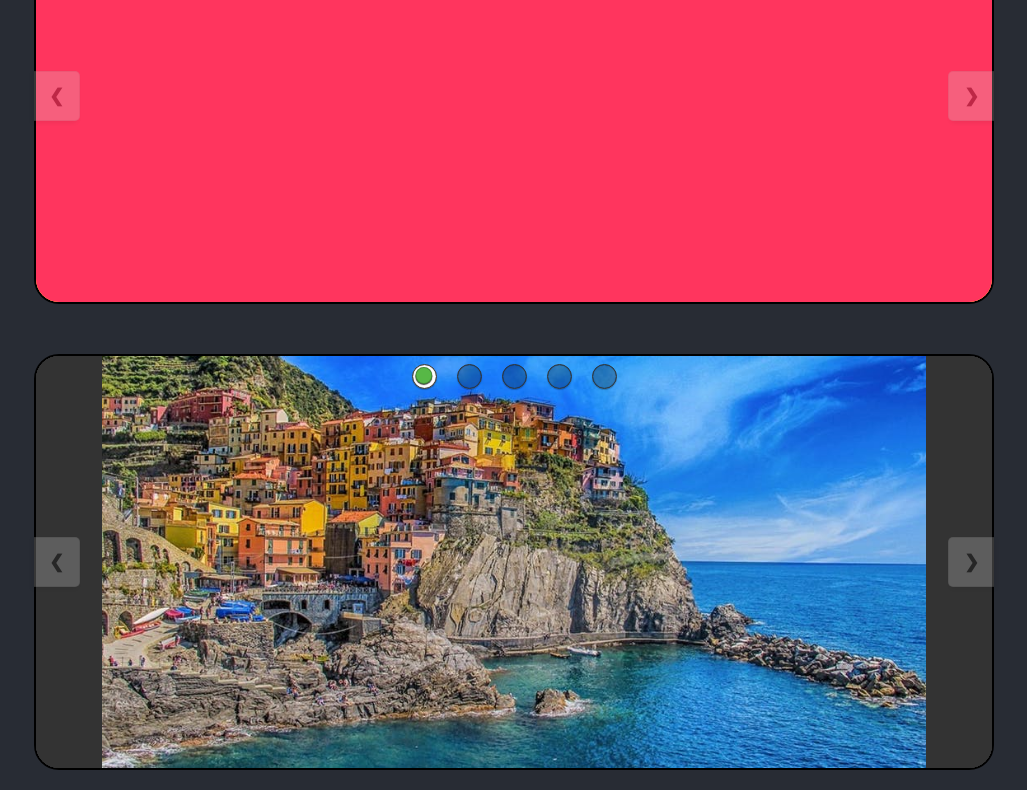
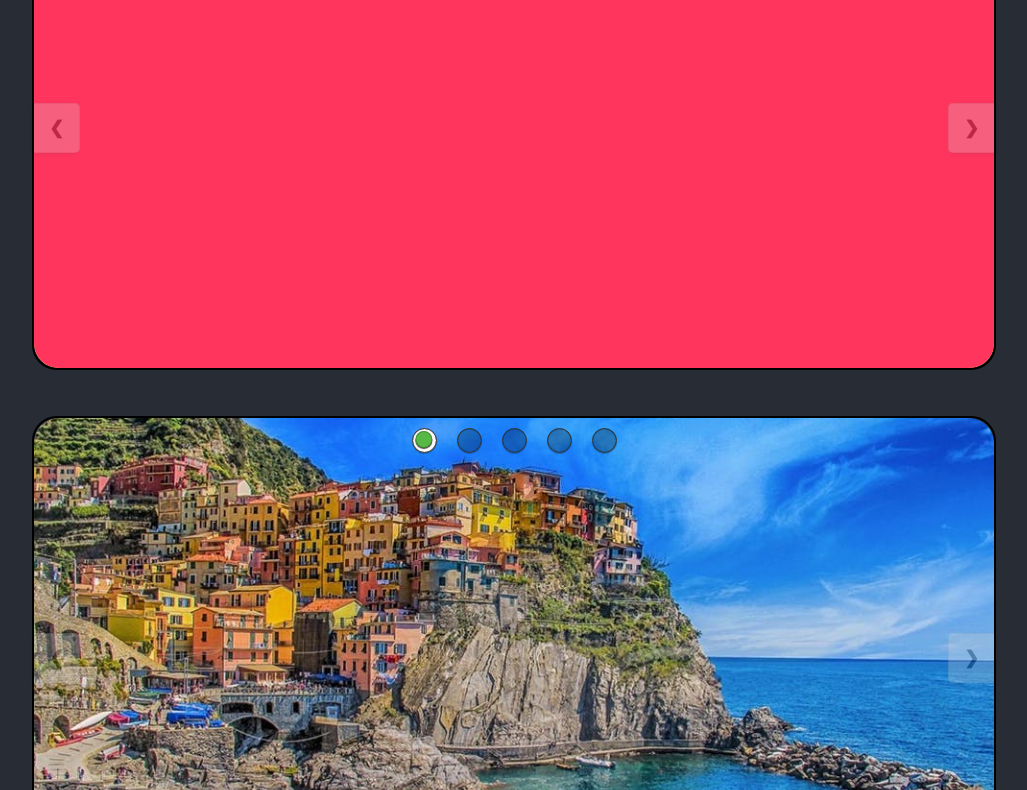
Before and after one commit to DavidCodina/object-oriented-slider-II, a plain HTML site: page index.html in a window 1280 px wide. Shown: the part 275-1065 px from the top of the page, without its empty margins (126-1153 px from the left). Drawn offline with nearby package versions, Linux system fonts and the light colour scheme.

Commit message:
Fixed aspect-ratio and border issues.

```diff
--- a/styles/style.css
+++ b/styles/style.css
@@ -142,7 +142,24 @@ p {
   position:relative;
   width: 75%;
   margin: 0px auto 50px auto;
-  padding: 32.5% 0 0 0;
+  padding: 37.5% 0 0 0;
+}
+
+/* The border affects the aspect-ratio container, so this is a workaround
+for when you need borders. */
+.slider:after {
+  box-sizing: content-box;
+  padding: 0;
+  margin: -2px;
+  content: '';
+  position: absolute;
+  top: 0;
+  left: 0;
+  height: 100%;
+  width: 100%;
+  border: 2px solid black;
+  border-radius: 25px;
+  z-index: 2; /* Has to be lower than the controllers. */
 }
 
 
@@ -157,13 +174,13 @@ p {
   left: 0;
   height: 100%;
   width: 100%;
-  border: 2px solid black;
+  /* Don't use a border here. It will mess up the aspec-ratio. */
   border-radius: 25px;
   /* overflow:hidden by itself simetimes doesn't work and you need to do this instead:
   overflow-x:hidden;
   overflow-y:hidden; */
   overflow:hidden;
-  z-index: 1; /* For the border-radius to work. */
+  z-index: 1; /* For the border-radius to work when the slides are animating. */
 }
 
 .slide {
@@ -173,7 +190,10 @@ p {
   height: 100%;
   width: 100%;
   padding: 50px;
-  background-color: #282c34;
+}
+
+#slider2 .slide {
+  padding: 0px !important;
 }
 
 /* https://www.w3schools.com/colors/colors_crayola.asp */
@@ -184,7 +204,9 @@ p {
 #slider1 .slide:nth-of-type(5) { background-color: #50BFE6; /* Blizzard Blue */     }
 
 
-#slider2 .slide { background-color: #333; }
+#slider2 .slide {
+  background-color: #333;
+}
 
 
 /* =================================
@@ -223,7 +245,7 @@ p {
   margin: 0;
   padding: 0;
   /* list-style-type: none; */
-  z-index: 10; /* arbitrary */
+  z-index: 3; /* Has to be higher than .sider:after & .slide-container */
 }
 
 .indicator {
@@ -284,7 +306,7 @@ p {
   However, IOS Safari only supports auto and manipulation (See caniuse.com).
   https://stackoverflow.com/questions/10614481/disable-double-tap-zoom-option-in-browser-on-touch-devices */
   touch-action: manipulation;
-	z-index: 2;
+	z-index: 3; /* Has to be higher than .slider:after & .slide-container */
 }
 
 .previous-controller { left: 0; }
```
